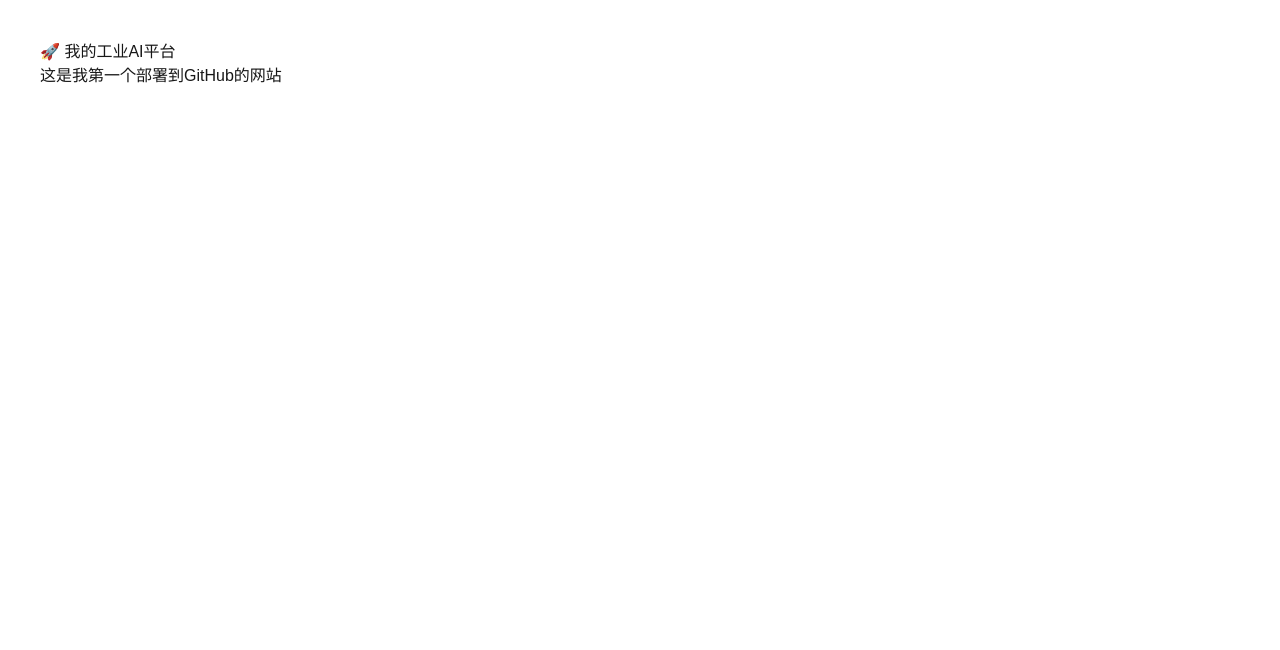
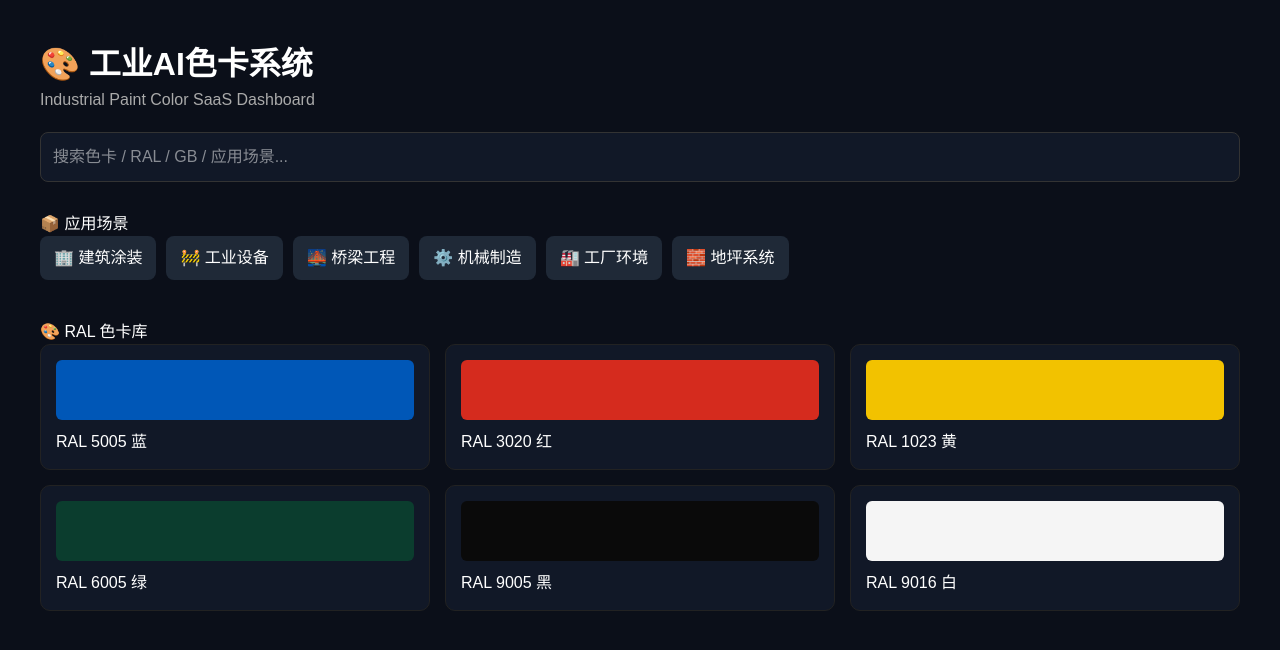
Before and after one commit to Orangesweetcheese/industrial-ai-cad, a Next.js app: page / in a window 1280 px wide. Shown: the top 650 px of the page. Built offline with nearby package versions, Linux system fonts and the light colour scheme.

Commit message:
upgrade industrial UI

```diff
--- a/app/page.tsx
+++ b/app/page.tsx
@@ -1,8 +1,91 @@
 export default function Home() {
+  const colors = [
+    { name: "RAL 5005 蓝", hex: "#0057B7" },
+    { name: "RAL 3020 红", hex: "#D52B1E" },
+    { name: "RAL 1023 黄", hex: "#F2C200" },
+    { name: "RAL 6005 绿", hex: "#0B3D2E" },
+    { name: "RAL 9005 黑", hex: "#0A0A0A" },
+    { name: "RAL 9016 白", hex: "#F5F5F5" },
+  ];
+
+  const categories = [
+    "🏢 建筑涂装",
+    "🚧 工业设备",
+    "🌉 桥梁工程",
+    "⚙️ 机械制造",
+    "🏭 工厂环境",
+    "🧱 地坪系统",
+  ];
+
   return (
-    <div style={{ padding: 40 }}>
-      <h1>🚀 我的工业AI平台</h1>
-      <p>这是我第一个部署到GitHub的网站</p>
+    <div style={{ background: "#0b0f19", minHeight: "100vh", color: "white", padding: "40px" }}>
+
+      {/* Header */}
+      <h1 style={{ fontSize: 32, fontWeight: "bold" }}>
+        🎨 工业AI色卡系统
+      </h1>
+      <p style={{ color: "#aaa" }}>
+        Industrial Paint Color SaaS Dashboard
+      </p>
+
+      {/* Search */}
+      <div style={{ marginTop: 20 }}>
+        <input
+          placeholder="搜索色卡 / RAL / GB / 应用场景..."
+          style={{
+            width: "100%",
+            padding: 12,
+            borderRadius: 8,
+            border: "1px solid #333",
+            background: "#111827",
+            color: "white"
+          }}
+        />
+      </div>
+
+      {/* Categories */}
+      <h2 style={{ marginTop: 30 }}>📦 应用场景</h2>
+      <div style={{ display: "flex", flexWrap: "wrap", gap: 10 }}>
+        {categories.map((c, i) => (
+          <div
+            key={i}
+            style={{
+              padding: "10px 14px",
+              background: "#1f2937",
+              borderRadius: 8,
+              cursor: "pointer"
+            }}
+          >
+            {c}
+          </div>
+        ))}
+      </div>
+
+      {/* Color Cards */}
+      <h2 style={{ marginTop: 40 }}>🎨 RAL 色卡库</h2>
+      <div style={{ display: "grid", gridTemplateColumns: "repeat(3, 1fr)", gap: 15 }}>
+        {colors.map((color, i) => (
+          <div
+            key={i}
+            style={{
+              background: "#111827",
+              padding: 15,
+              borderRadius: 10,
+              border: "1px solid #222"
+            }}
+          >
+            <div
+              style={{
+                height: 60,
+                borderRadius: 6,
+                background: color.hex
+              }}
+            />
+            <p style={{ marginTop: 10 }}>{color.name}</p>
+          </div>
+        ))}
+      </div>
+
     </div>
   );
 }
```
